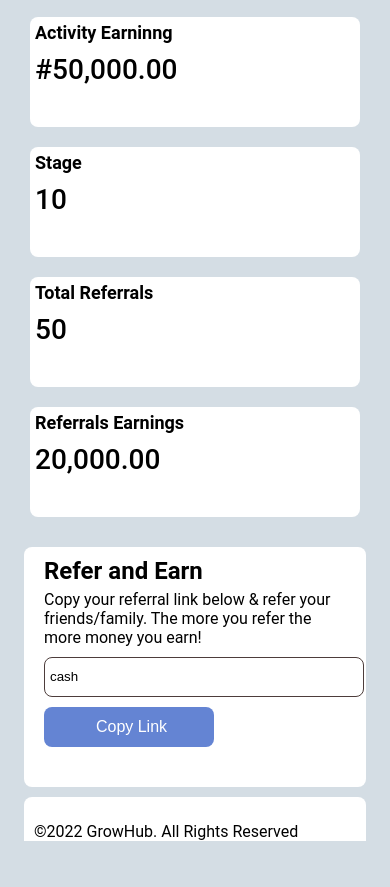
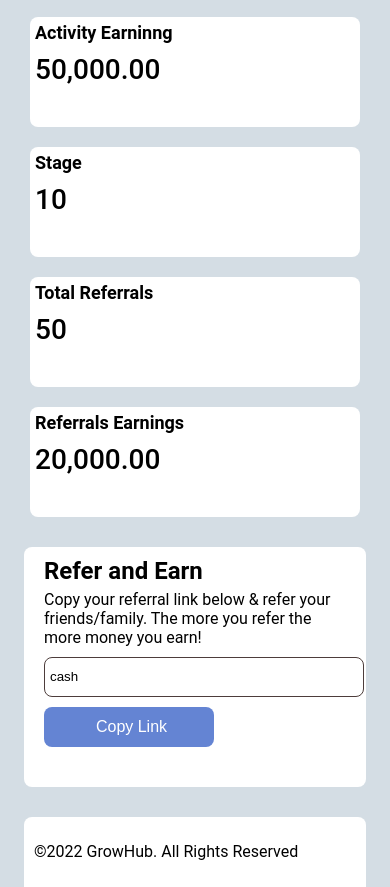
Before and after one commit to Josh565565/GrowHub, a plain HTML site: page index.html in a window 390 px wide. Shown: the part 132-1019 px from the top of the page. Before the commit the page ends 973 px from the top, so only its background shows below. Drawn offline with Linux system fonts and the light colour scheme.

Commit message:
Modified index file

```diff
--- a/index.html
+++ b/index.html
@@ -87,7 +87,7 @@
             <div class="dash-box">
                 <div class="item item1">
                     <h3>Activity Earninng</h3>
-                    <p>#50,000.00</p>
+                    <p>50,000.00</p>
                 </div>
                 <div class="item item2">
                     <h3>Stage</h3>
--- a/style.css
+++ b/style.css
@@ -352,4 +352,16 @@ footer .container
         font-size: 16px;
     }
 
+    /* Footer Mobile */
+    footer{
+        margin-top: 30px;
+        height: 70px;
+    }
+
+    footer .container
+    {
+        padding: 25px 0 0 10px;
+    }
+
+
 }
```
